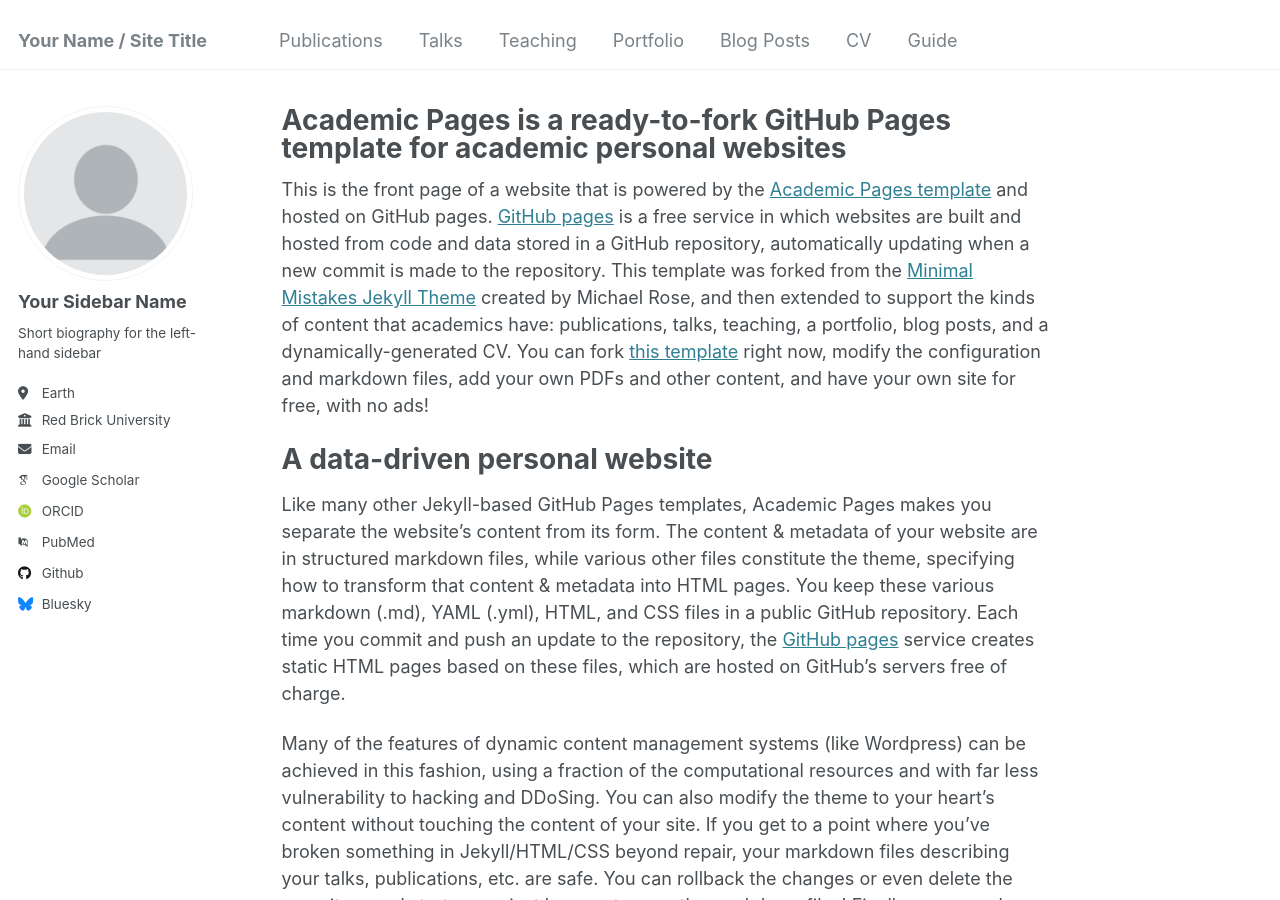
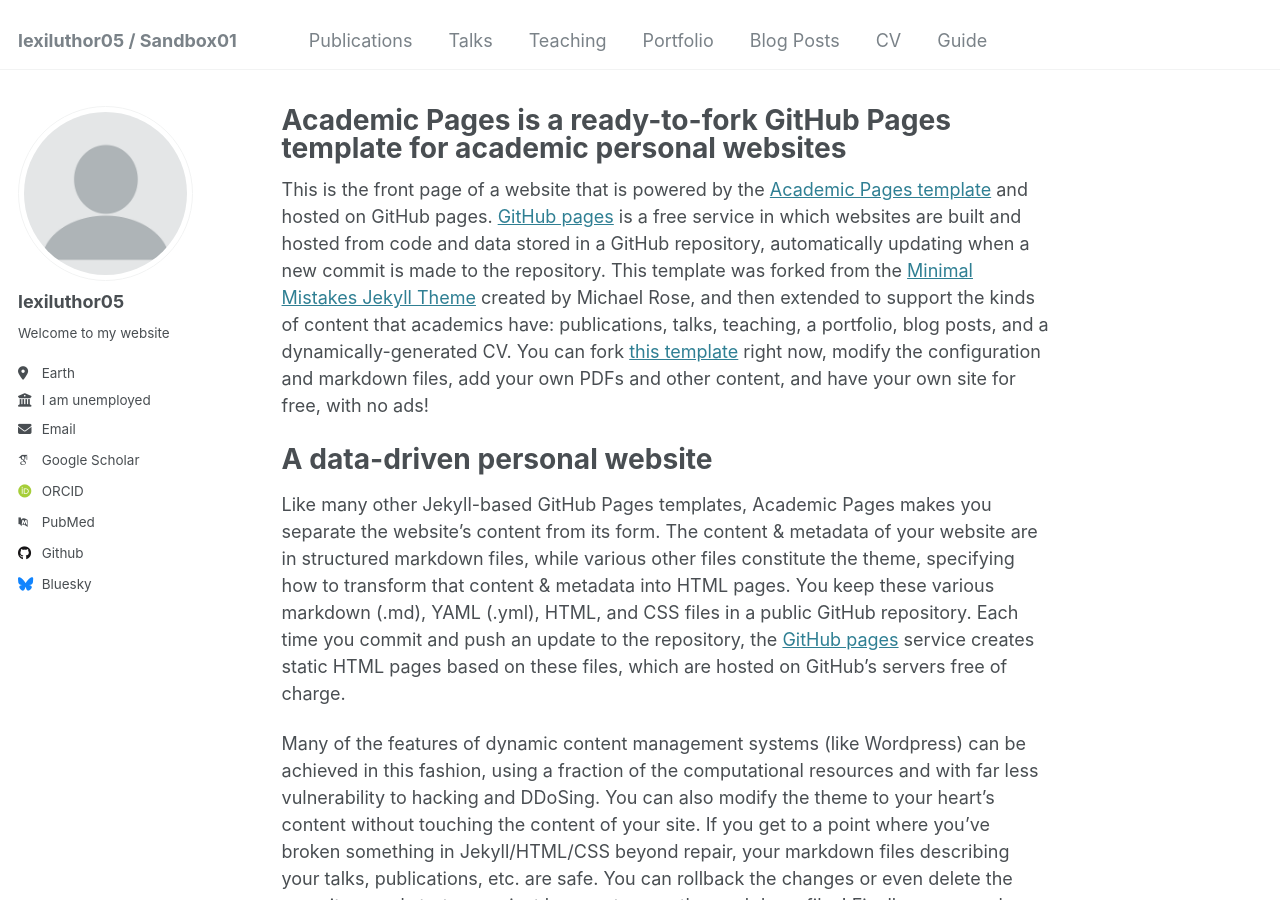
Before and after one commit to lexiluthor05/sandbox1, a Jekyll site: the page built from _pages/about.md, in a window 1280 px wide and 900 px high. Built offline with Jekyll 4.4.1, drawn with Linux system fonts in a browser that asks for light colours; some web fonts are replaced.

Commit message:
Initial config of website

```diff
--- a/_config.yml
+++ b/_config.yml
@@ -8,13 +8,13 @@
 
 # Basic Site Settings
 locale                   : "en-US"
-title                    : "Your Name / Site Title"
+title                    : "lexiluthor05 / Sandbox01"
 title_separator          : "-"
 name                     : &name "Your Name"
-description              : &description "personal description"
-url                      : https://academicpages.github.io # the base hostname & protocol for your site e.g. "https://[your GitHub username].github.io"
+description              : &description "A sandbox for personal web pages"
+url                      : https://lexiluthor05.github.io/sandbox1 # the base hostname & protocol for your site e.g. "https://[your GitHub username].github.io"
 baseurl                  : "" # the subpath of your site, e.g. "/blog"
-repository               : "academicpages/academicpages.github.io"
+repository               : "lexiluthor05/sandbox1"
 
 # Site Author - The following control what appear as part of the author content on the side bar.
 #               If a field is blank the icon and link will not appear, otherwise it will be shown.
@@ -22,11 +22,11 @@ repository               : "academicpages/academicpages.github.io"
 author:
   # Biographic information
   avatar           : "profile.png"
-  name             : "Your Sidebar Name"
+  name             : "lexiluthor05"
   pronouns         : # example: "she/her"
-  bio              : "Short biography for the left-hand sidebar"
+  bio              : "Welcome to my website"
   location         : "Earth"
-  employer         : "Red Brick University"
+  employer         : "I am unemployed"
   uri              : # URL
   email            : "none@example.org"
 
```
